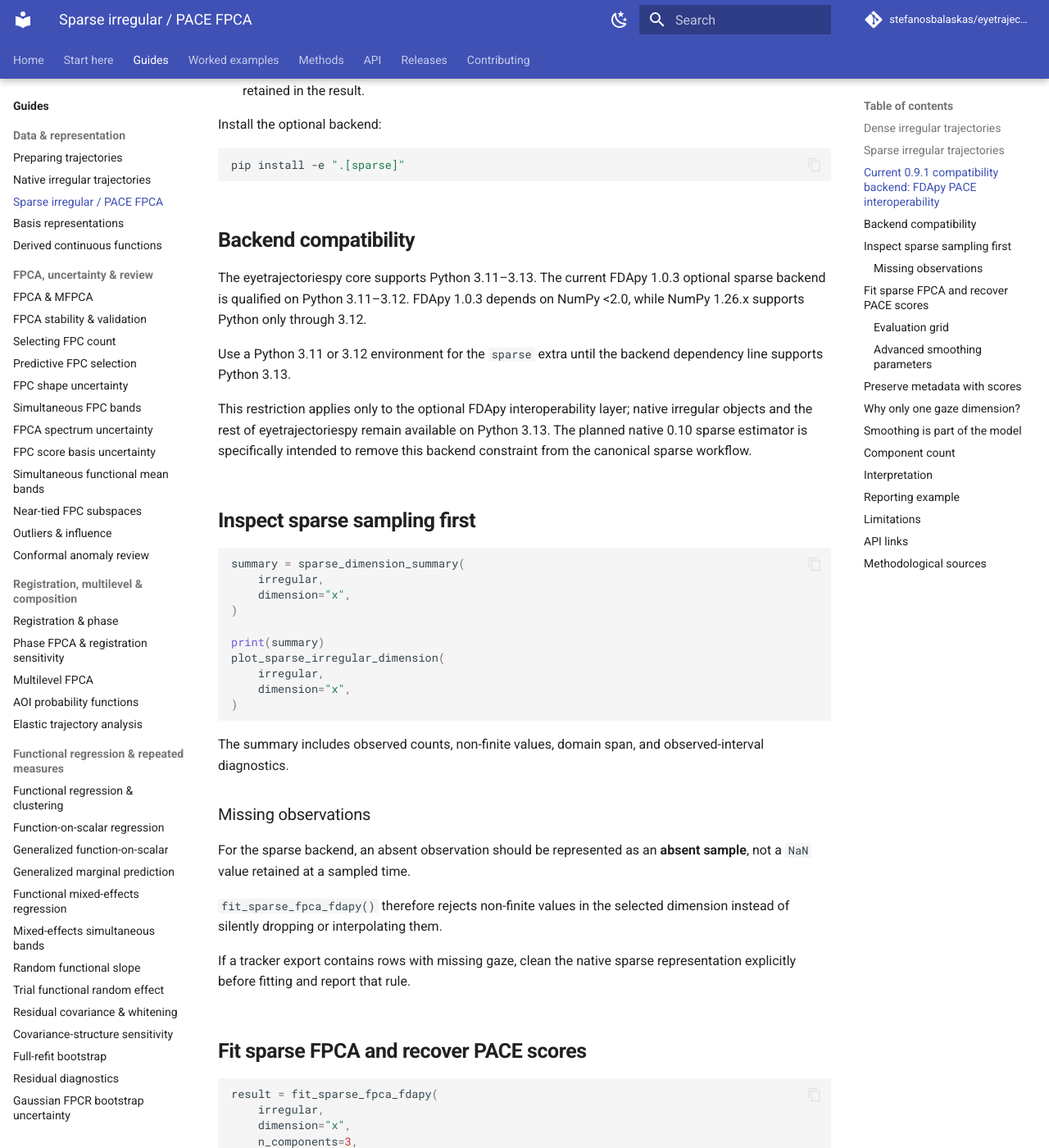
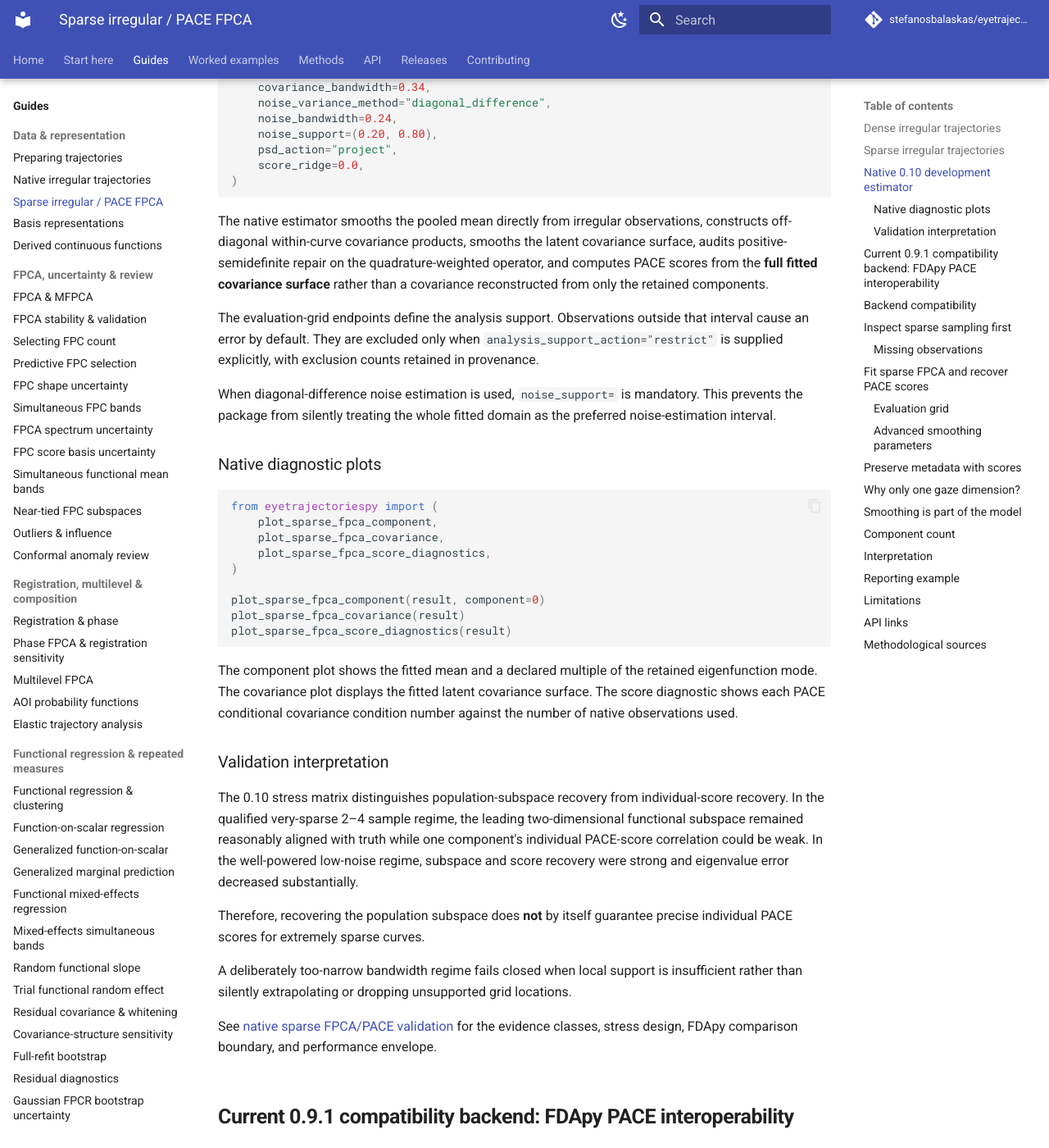
Before and after one commit to stefanosbalaskas/eyetrajectoriespy, an MkDocs documentation site: the page built from docs/guides/sparse-irregular-fpca.md, in a window 1280 px wide and 1400 px high, scrolled down 1611 px. Shown: the whole window at 82% size. Built offline with MkDocs 1.6.1 and Material for MkDocs 9.7.7, drawn with Linux system fonts in a browser that asks for light colours; comment, search, counter and statistics services are not loaded; some of the changed text lies outside the part shown.

Commit message:
Add native sparse FPCA usage and validation guidance

````diff
--- a/docs/guides/sparse-irregular-fpca.md
+++ b/docs/guides/sparse-irregular-fpca.md
@@ -44,6 +44,86 @@ PACE-style FPCA estimates population mean/covariance structure from pooled irreg
 
 The original sparse-FDA framework is designed for irregularly spaced longitudinal observations with relatively few repeated measurements per observational unit and explicitly models measurement error.
 
+## Native 0.10 development estimator
+
+The 0.10 development branch contains a native univariate sparse FPCA + PACE
+estimator whose statistical and numerical choices are explicit rather than
+delegated to an external backend.
+
+```python
+import numpy as np
+
+from eyetrajectoriespy import fit_sparse_fpca
+
+result = fit_sparse_fpca(
+    irregular,
+    dimension="x",
+    n_components=2,
+    evaluation_grid=np.linspace(0.0, 1.0, 41),
+    mean_bandwidth=0.24,
+    covariance_bandwidth=0.34,
+    noise_variance_method="diagonal_difference",
+    noise_bandwidth=0.24,
+    noise_support=(0.20, 0.80),
+    psd_action="project",
+    score_ridge=0.0,
+)
+```
+
+The native estimator smooths the pooled mean directly from irregular
+observations, constructs off-diagonal within-curve covariance products,
+smooths the latent covariance surface, audits positive-semidefinite repair on
+the quadrature-weighted operator, and computes PACE scores from the **full
+fitted covariance surface** rather than a covariance reconstructed from only
+the retained components.
+
+The evaluation-grid endpoints define the analysis support. Observations outside
+that interval cause an error by default. They are excluded only when
+`analysis_support_action="restrict"` is supplied explicitly, with exclusion
+counts retained in provenance.
+
+When diagonal-difference noise estimation is used, `noise_support=` is
+mandatory. This prevents the package from silently treating the whole fitted
+domain as the preferred noise-estimation interval.
+
+### Native diagnostic plots
+
+```python
+from eyetrajectoriespy import (
+    plot_sparse_fpca_component,
+    plot_sparse_fpca_covariance,
+    plot_sparse_fpca_score_diagnostics,
+)
+
+plot_sparse_fpca_component(result, component=0)
+plot_sparse_fpca_covariance(result)
+plot_sparse_fpca_score_diagnostics(result)
+```
+
+The component plot shows the fitted mean and a declared multiple of the
+retained eigenfunction mode. The covariance plot displays the fitted latent
+covariance surface. The score diagnostic shows each PACE conditional
+covariance condition number against the number of native observations used.
+
+### Validation interpretation
+
+The 0.10 stress matrix distinguishes population-subspace recovery from
+individual-score recovery. In the qualified very-sparse 2–4 sample regime,
+the leading two-dimensional functional subspace remained reasonably aligned
+with truth while one component's individual PACE-score correlation could be
+weak. In the well-powered low-noise regime, subspace and score recovery were
+strong and eigenvalue error decreased substantially.
+
+Therefore, recovering the population subspace does **not** by itself guarantee
+precise individual PACE scores for extremely sparse curves.
+
+A deliberately too-narrow bandwidth regime fails closed when local support is
+insufficient rather than silently extrapolating or dropping unsupported grid
+locations.
+
+See [native sparse FPCA/PACE validation](../validation/sparse-fpca-validation.md)
+for the evidence classes, stress design, FDApy comparison boundary, and
+performance envelope.
 ## Current 0.9.1 compatibility backend: FDApy PACE interoperability
 
 The currently released backend-specific sparse workflow is intentionally narrow:
@@ -181,11 +261,17 @@ If an explicit `evaluation_grid` is supplied, it must be finite, strictly increa
 
 ## Component count
 
-`n_components` is explicit and cannot exceed the non-zero centered sample rank, `n_curves - 1`.
+For the native 0.10 estimator, `n_components` is not capped automatically at
+`n_curves - 1`. The smoothed irregular covariance surface is not the ordinary
+centered empirical covariance matrix of fully observed curves. Availability is
+instead governed by the positive spectrum of the fitted quadrature-weighted
+covariance operator above the declared `positive_eigen_tolerance`.
 
-Do not transfer a component count selected from interpolated dense FPCA automatically to sparse PACE. The estimand and score-recovery mechanism differ.
+For the FDApy 1.0.x compatibility path, backend-specific rank and component
+constraints still apply.
 
-Component-number selection for sparse FPCA should be justified using the sparse estimator's own diagnostics/model-selection strategy.
+Do not transfer a component count selected from interpolated dense FPCA
+automatically to sparse PACE. The estimand and score-recovery mechanism differ.
 
 ## Interpretation
 
@@ -217,8 +303,12 @@ The current adapter does not:
 - `sparse_dimension_summary()`
 - `plot_sparse_irregular_dimension()`
 - `to_fdapy_irregular()`
+- `fit_sparse_fpca()`
 - `fit_sparse_fpca_fdapy()`
 - `sparse_fpca_score_frame()`
+- `plot_sparse_fpca_component()`
+- `plot_sparse_fpca_covariance()`
+- `plot_sparse_fpca_score_diagnostics()`
 - `sparse_fpca_reporting_text()`
 - `SparseFPCAResult`
 
````
